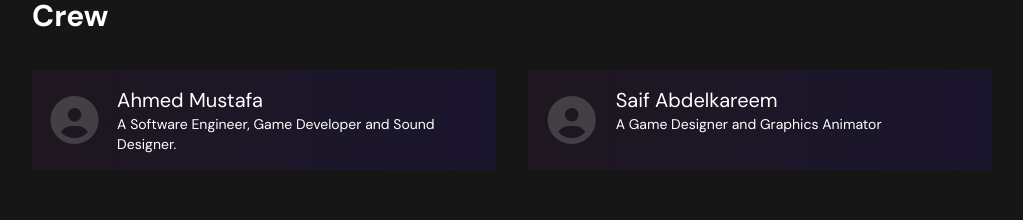
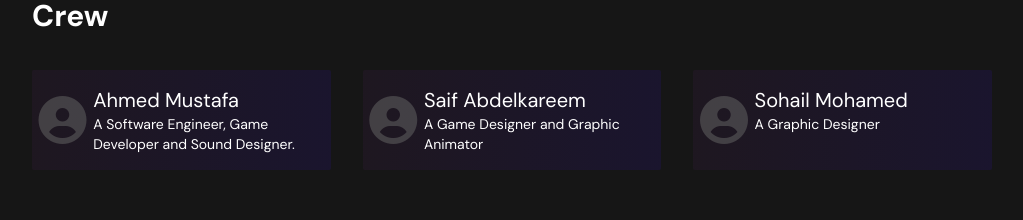
Before and after one commit to devAhmedMustafa/Star-Plus-Webapp, a Next.js app: page / in a window 1280 px wide. Shown: the part 637-857 px from the top of the page, without its empty margins (128-1151 px from the left). Built offline with nearby package versions, Linux system fonts and the light colour scheme; no server answers.

Commit message:
Changing Icon

```diff
--- a/app/layout.js
+++ b/app/layout.js
@@ -7,6 +7,12 @@ const dm_sans = DM_Sans({ subsets: ['latin'] })
 export const metadata = {
   title: 'STAR Plus',
   description: 'STAR Plus - 2D Games Studio',
+  icons:{
+    icon: {
+      url: '/STAR.png',
+      type: 'image/png'
+    }
+  }
 }
 
 export default function RootLayout({ children }) {
--- a/constants/members.js
+++ b/constants/members.js
@@ -5,7 +5,11 @@ const members = [
     },
     {
         name: 'Saif Abdelkareem',
-        desc: "A Game Designer and Graphics Animator",
+        desc: "A Game Designer and Graphic Animator",
+    },
+    {
+        name: 'Sohail Mohamed',
+        desc: "A Graphic Designer"
     }
 ]
 
```
Also changed, not shown: public/STAR.png (added).
